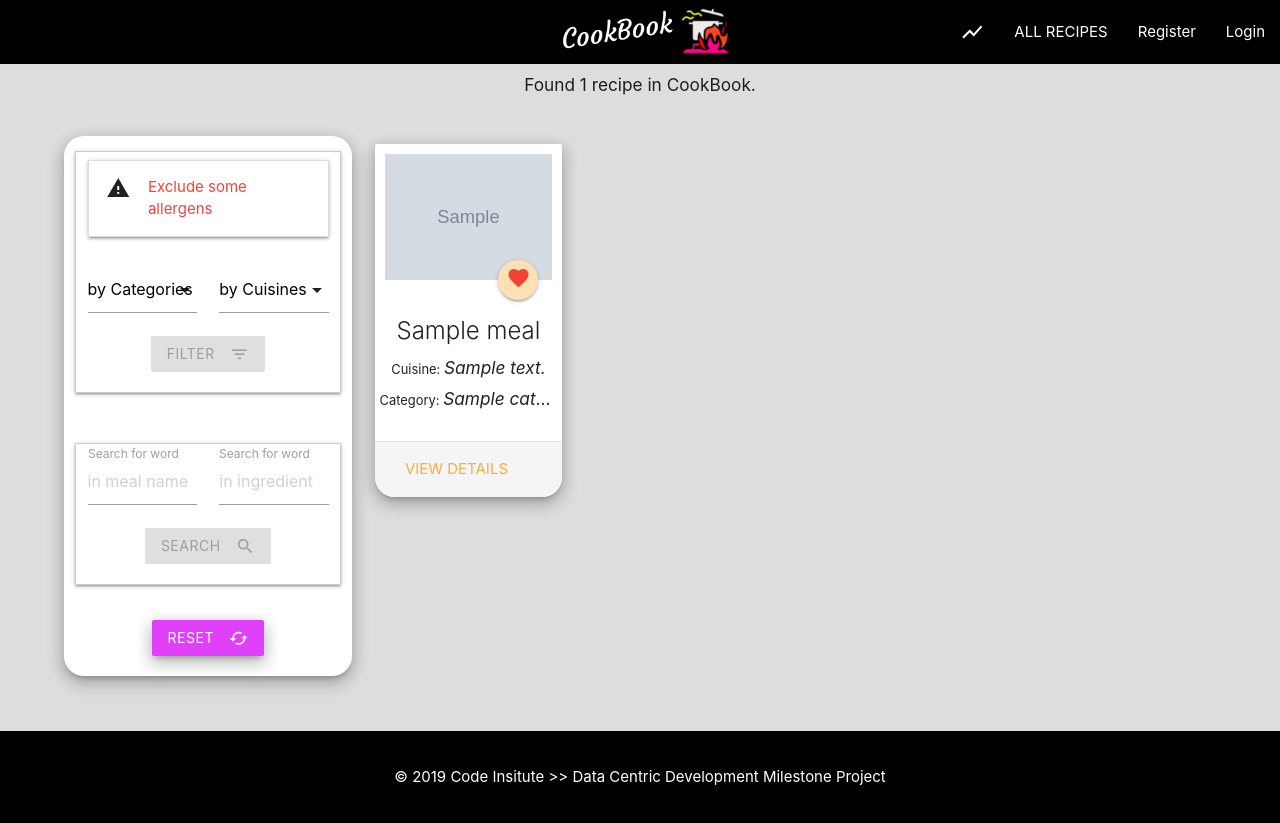
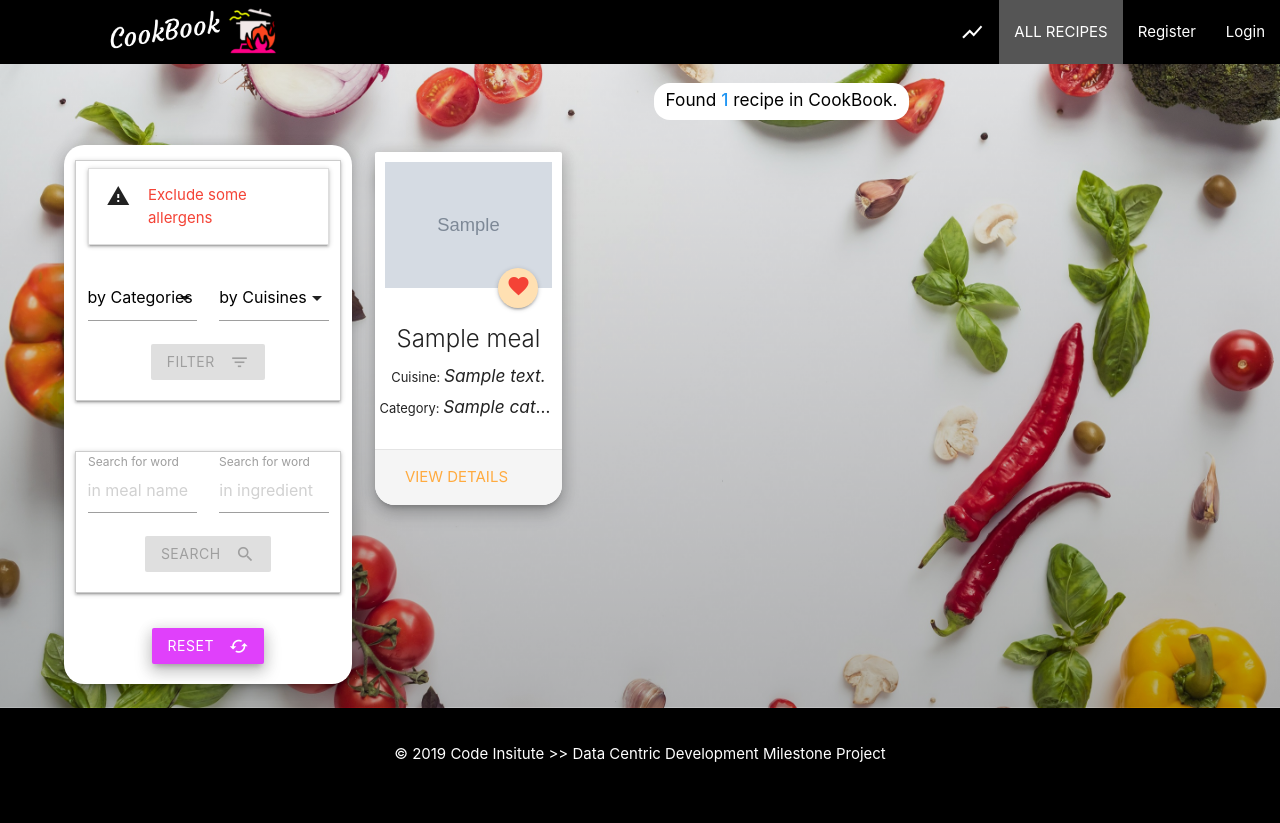
Before and after one commit to sywekpiorko1/milestone-data-centric-dev, a Flask app: page /recipes?limit=8&offset=0 in a window 1280 px wide. After the commit the page ends 762 px from the top, so only its background shows below. Run offline with Flask 2, Linux system fonts and the light colour scheme; grey boxes marked "Sample" are stand-in pictures; a database or web service that is not in the repository returns one stand-in record (values such as "Sample title"); some libraries are stand-ins or nearby versions.

Commit message:
add slider on front page, add background of active nav, repaired chips on recipes navigation as visible when empty

```diff
--- a/app.py
+++ b/app.py
@@ -734,17 +734,17 @@
 def chart():
 
     # Request the chart key from link
-    count_key  = str(request.args['count_key'])
+    count_key = str(request.args['count_key'])
 
     distinctKey = (recipes_collection.distinct(str(count_key)))
     distinctKey.sort()
     print(len(distinctKey))
     chart = pygal.Bar(print_values=True,
-                        print_values_position='top',
-                        legend_at_bottom=True,
-                        style=LightSolarizedStyle(value_font_family='googlefont:Raleway',
-                                        value_font_size=20,
-                                        value_colors=()))
+                      print_values_position='top',
+                      legend_at_bottom=True,
+                      style=LightSolarizedStyle(value_font_family='googlefont:Raleway',
+                                                value_font_size=20,
+                                                value_colors=()))
     chart.title = f"Recipes count by {count_key}"
 
     for item in distinctKey:
@@ -759,9 +759,8 @@
 def chart_complex():
 
     # Request the x and y streams from link
-    factor_x  = str(request.args['factor_x'])
+    factor_x = str(request.args['factor_x'])
     factor_y = str(request.args['factor_y'])
-
 
     factor_x_list = (recipes_collection.distinct(factor_x))
     factor_x_list.sort()
@@ -773,9 +772,9 @@
                             interpolate='hermite',
                             legend_at_bottom=True,
                             style=LightSolarizedStyle(value_font_family='googlefont:Raleway',
-                                            value_font_size=20,
-                                            value_colors=('black',)))
-    line_chart.title = f"{factor_x} in {factor_y}"
+                                                      value_font_size=20,
+                                                      value_colors=('black',)))
+    line_chart.title = f"Recipes count by  {factor_x} in {factor_y}"
 
     print(factor_y_list)
     line_chart.x_labels = factor_y_list
@@ -798,6 +797,7 @@
 #                             MAIN APP
 ######################################################################
 
+
 if __name__ == '__main__':
     if os.environ.get("DEVELOPMENT"):
         print("DEVELOPMENT")
--- a/static/css/style.css
+++ b/static/css/style.css
@@ -9,10 +9,12 @@
 /* keep login and register in center */
 
 main {
-  /* background: linear-gradient(rgba(0, 0, 0, 0.5), rgba(0, 0, 0, 0.5)), url('https://unsplash.it/1200/800/?random'); */
-  /* background-fill-mode: rgba(0,0,0,0.5); */
+  background: linear-gradient(rgba(0, 0, 0, 0.1), rgba(0, 0, 0, 0.3)), url('/static/images/1.jpg');
+
+  /* background-image: url('/static/images/1.jpg'); */
+  /* background-blend-mode: rgba(0,0,0,0.5); */
   /* height: 100vh; */
-  background: #ddd;
+  /* background: #ddd; */
   background-repeat: no-repeat;
   background-size: cover;
   background-position: center center;
@@ -22,18 +24,35 @@
   flex: 1 0 auto;
 }
 
+.slider {
+  height: calc(100vh - 64px) !important;
+}
+
+.slides {
+  height: calc(100vh - 64px) !important;
+}
+
 /* NAVBAR */
 
 .nav-wrapper>ul>li:hover {
   background-color: orange;
 }
 
+nav ul li.active {
+  background-color: #555555;
+}
+
+.margin-small-up {
+  margin-top: -0.2rem;
+}
+
+
 .margin-up {
   margin-top: 1rem;
 }
 
-.padded-from-left {
-  padding-left: 2rem
+.margin-from-left {
+  margin-left: 6rem;
 }
 
 /* Login,Register form, Recipes, Recipe Details */
@@ -66,6 +85,16 @@
 .white-background {
   background: #fff;
   border-radius: 20px;
+}
+
+.gray-background {
+  background: rgba(0, 0, 0, 0.1);
+  border-radius: 20px;
+  width: 40% !important;
+}
+
+.chip-height-37 {
+  height: 37px;
 }
 
 /* .container-width550 {
@@ -128,7 +157,11 @@
 /* Search Template */
 
 br.line-height-2, li.line-height-2 {
-  line-height: 2.1;
+  line-height: 0.8;
+}
+
+.line-height-0 {
+  line-height: 0;
 }
 
 /* Cards */
--- a/static/js/helper.js
+++ b/static/js/helper.js
@@ -11,6 +11,7 @@
         $("html, body").animate({ scrollTop: 0 }, "slow");
 
         $('.filterSearch').toggle("slide");
+        $('#show').toggle("slide");
 
     });
 
--- a/static/js/main.js
+++ b/static/js/main.js
@@ -1,11 +1,18 @@
-
-$(document).ready(function () {
-    $('.sidenav').sidenav();
-    $('select').formSelect();
-    $('.modal').modal();
-    $('.tabs').tabs();
-    $('.materialboxed').materialbox();
-    $('.collapsible').collapsible();
+$(document).ready(function() {
+  $(".sidenav").sidenav();
+  $("select").formSelect();
+  $(".modal").modal();
+  $(".tabs").tabs();
+  $(".materialboxed").materialbox();
+  $(".collapsible").collapsible();
+  $(".tooltipped").tooltip();
+  $('.slider').slider({
+      indicators: false,
+      full_width: true,
+      // height: 924,
+      interval: 3000,
+      duration: 1000
+  });
 
   flashed_messages();
 });
@@ -13,7 +20,7 @@
 function flashed_messages() {
   let messages = parseInt($("#messages h4").length);
   if (messages) {
-        console.log('Im in function flashed_messages()');
+    console.log("Im in function flashed_messages()");
     $("#alerts").slideDown(1500);
     setTimeout(() => {
       $("#alerts").slideUp(1500);
--- a/templates/_navbar.html
+++ b/templates/_navbar.html
@@ -1,15 +1,15 @@
 {% block content %}
 <nav>
   <div class="nav-wrapper black">
-    <a href="{{ url_for('index') }}" class="brand-logo center"><img src="..\static\images\logo2.png" width="195"
-        height="auto" style="margin-top: -0.2rem"></a>
+    <a href="{{ url_for('index') }}" class="brand-logo left tooltipped" data-position="bottom" data-tooltip="Welcome page"><img src="/static/images/logo2.png" class="margin-small-up margin-from-left" width="195"
+        height="auto"></a>
     <a href="#" data-target="mobile-demo" class="sidenav-trigger"><i class="material-icons">menu</i></a>
     <ul class="right hide-on-med-and-down">
-      <li><a href="{{ url_for('chart', count_key='author') }}"><i class="material-icons">show_chart</i></a></li>
-      <li><a href="{{ url_for('get_recipes', limit=8, offset=0) }}">ALL RECIPES</a></li>
+      <li class="{% if 'chart' in request.path %} active {% endif %}"><a href="{{ url_for('chart', count_key='author') }}" class="tooltipped" data-position="bottom" data-tooltip="Graphs page"><i class="material-icons">show_chart</i></a></li>
+      <li class="{% if 'recipes' in request.path %} active {% endif %}"><a href="{{ url_for('get_recipes', limit=8, offset=0) }}">ALL RECIPES</a></li>
       {% if session.user %}
-      <li><a href="{{ url_for('add_recipe') }}">ADD RECIPE</a></li>
-      <li class="{% if 'profile' in request.path %} active {% endif %}"><a
+      <li class="{% if 'addRecipe' in request.path %} active {% endif %}"><a href="{{ url_for('add_recipe') }}">ADD RECIPE</a></li>
+      <li class="{% if 'profile' in request.path %} active {% endif %} tooltipped" data-position="bottom" data-tooltip="Profile page"><a
           href="{{url_for('profile', user=session.user)}}"><i class="material-icons">person</i></a></li>
       <li><a href="{{url_for('logout')}}">Logout</a></li>
       {% if session.user == 'admin' %}
@@ -27,13 +27,13 @@
 
 <!--  ########################  Navbar/mobile ###########################   -->
 <ul class="sidenav" id="mobile-demo">
-  <li><a href="{{ url_for('index') }}" class="brand-logo left"><img src="..\static\images\logo1.png" width="210"
+  <li><a href="{{ url_for('index') }}" class="brand-logo left"><img src="/static/images/logo1.png" width="210"
         height="auto" style="margin-left: 2rem"></a></li>
-  <li><a href="{{ url_for('chart', count_key='author') }}" style="margin-top: 8rem"><i class="material-icons">show_chart</i>CHARTS</a></li>
-  <li><a href="{{ url_for('get_recipes', limit=8, offset=0) }}"><i
+  <li class="{% if 'chart' in request.path and 'profile' not in request.path %} active {% endif %}"><a href="{{ url_for('chart', count_key='author') }}" style="margin-top: 5rem"><i class="material-icons">show_chart</i>CHARTS</a></li>
+  <li class="{% if 'recipes' in request.path and 'profile' not in request.path %} active {% endif %}"><a href="{{ url_for('get_recipes', limit=8, offset=0) }}"><i
         class="material-icons">receipt</i>ALL RECIPES</a></li>
   {% if session.user %}
-  <li><a href="{{ url_for('add_recipe') }}"><i class="material-icons">control_point</i>ADD RECIPE</a></li>
+  <li class="{% if 'addRecipe' in request.path and 'profile' not in request.path %} active {% endif %}"><a href="{{ url_for('add_recipe') }}"><i class="material-icons">control_point</i>ADD RECIPE</a></li>
   <li class="{% if 'profile' in request.path %} active {% endif %}"><a
       href="{{url_for('profile', user=session.user)}}"><i class="material-icons">person</i>Profile:
       {{ session.user }}</a></li>
--- a/templates/recipes.html
+++ b/templates/recipes.html
@@ -1,19 +1,22 @@
 {% extends 'base.html' %} {% block main_content %}
 
+
+<div class="container container-mainpage">
   <!-- action button for filter/search reveal/hide -->
   <div class="fixed-action-btn">
-  <a id="show" class="btn-floating btn waves-effect waves-light">
+    <a id="show" class="btn-floating btn waves-effect waves-light red pulse">
       <i class="large material-icons">search</i>
     </a>
   </div>
-
-<div class="container container-mainpage">
-
+  <div class="row">
+    <div class="col l9 offset-l3 m12 s12 center">
+      <div class="chip white margin-up chip-height-37">
         {% if count == 0 %}
-  <h6 class="center-align">Sorry, we have no recipes matching criteria.</h6>
-  <h6 class="center-align">Try another search.</h6>
+        <h6 class="center-align red-text" style="line-height: 40%;">Sorry, we have <strong>no recipes</strong> matching
+          criteria. Try another search.</h6>
         {% else %}
-  <h6 class="center-align">Found&nbsp;{{ count }}
+        <h6 class="center-align black-text" style="line-height: 70%;">Found&nbsp;<strong
+            class="blue-text">{{ count }}</strong>
           {% if count > 1 %}
           recipes
           {% else %}
@@ -21,14 +24,21 @@
           {% endif %}
           in CookBook.</h6>
         {% endif %}
+      </div>
+    </div>
+  </div>
+
 
   <!-- Pagination on TOP -->
 
+  {% if (p_offset > 0) or (p_offset + p_limit <  count) %}
   <div class="row">
-    <div class="col l9 offset-l3 m12 s12">
+    <div class="col l9 offset-l3 m12 s12 center">
+      <div class="chip white chip-height-37">
         <ul class="pagination center-align">
           {% if p_offset > 0 %}
-        <li class="waves-effect"><a href="{{ prev_url }}"><i class="material-icons">chevron_left</i></a></li>
+          <li class="waves-effect"><a href="{{ prev_url }}"><i class="material-icons line-height-0">chevron_left</i></a>
+          </li>
           {% endif %}
           {% if (p_offset > 0) or (p_offset + p_limit <  count) %}
           <li class="line-height-2">
@@ -41,11 +51,14 @@
           </li>
           {% endif %}
           {% if p_offset + p_limit <  count %}
-        <li class="waves-effect"><a href="{{ next_url }}"><i class="material-icons">chevron_right</i></a></li>
+          <li class="waves-effect"><a href="{{ next_url }}"><i
+                class="material-icons line-height-0">chevron_right</i></a></li>
           {% endif %}
         </ul>
       </div>
     </div>
+  </div>
+  {% endif %}
 
   <div class="row">
 
@@ -82,20 +95,25 @@
   </div>
 
   <!-- Pagination on BOTTOM -->
+  {% if  ((count - p_offset) > 8)  %}
   <div class="row">
-    <div class="col l9 offset-l3 m12 s12">
+    <div class="col l9 offset-l3 m12 s12 center">
+      <div class="chip white chip-height-37">
         <ul class="pagination center-align">
-        {% if  (count - p_offset) > 4  %}
           {% if p_offset > 0 %}
-        <li class="waves-effect"><a href="{{ prev_url }}"><i class="material-icons">chevron_left</i></a></li>
+          <li class="waves-effect"><a href="{{ prev_url }}"><i class="material-icons line-height-0">chevron_left</i></a>
+          </li>
           {% endif %}
 
           {% if p_offset + p_limit <  count %}
-        <li class="waves-effect"><a href="{{ next_url }}"><i class="material-icons">chevron_right</i></a></li>
-        {% endif %}
+          <li class="waves-effect"><a href="{{ next_url }}"><i
+                class="material-icons line-height-0">chevron_right</i></a></li>
           {% endif %}
         </ul>
       </div>
     </div>
+  </div>
+  {% endif %}
+</div>
 
 {% endblock main_content %}
```
Also changed, not shown: templates/graph.html (+11 -11 lines), templates/index.html (+25 -30 lines), static/images/1.jpg (added), static/images/2.jpg (added), static/images/3.jpg (added), static/images/4.jpg (added), templates/_graph.html (renamed from templates/graphTemplate.html). Lines whose indentation alone changed are shown as unchanged.
